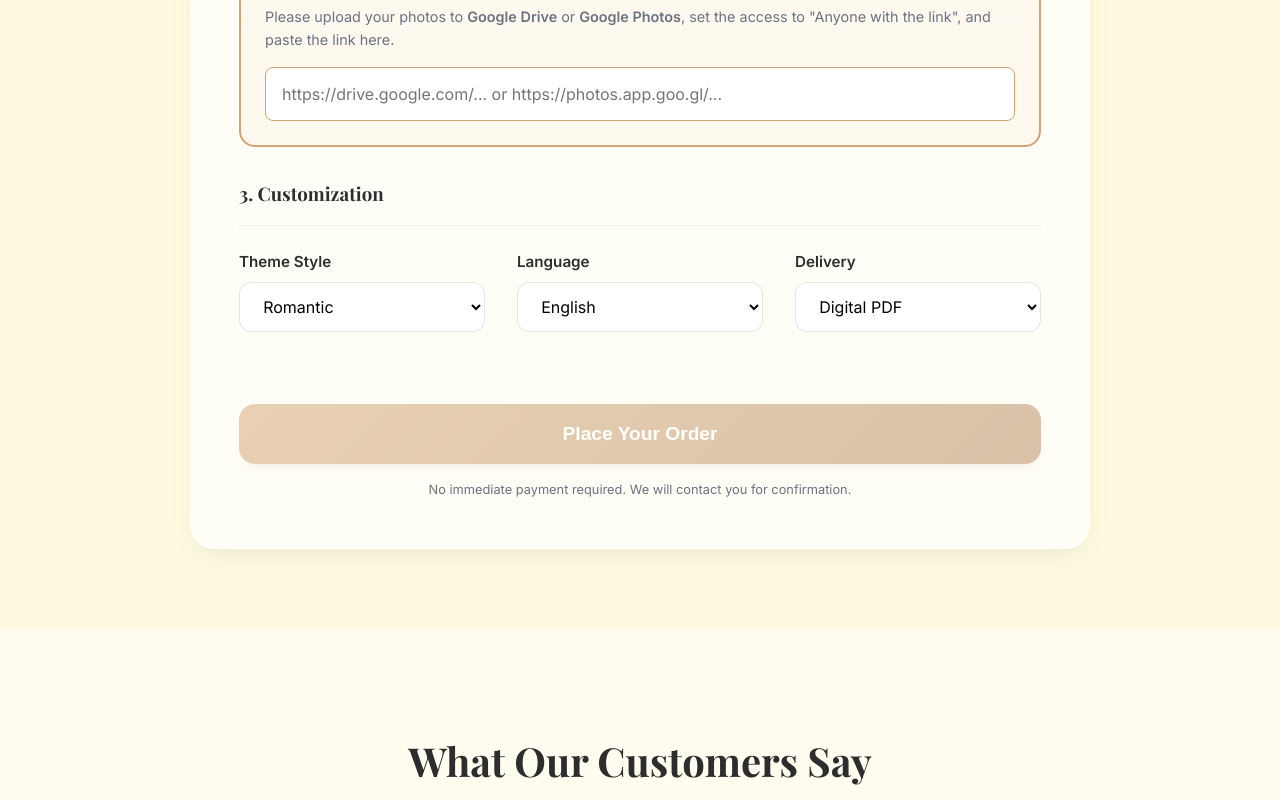
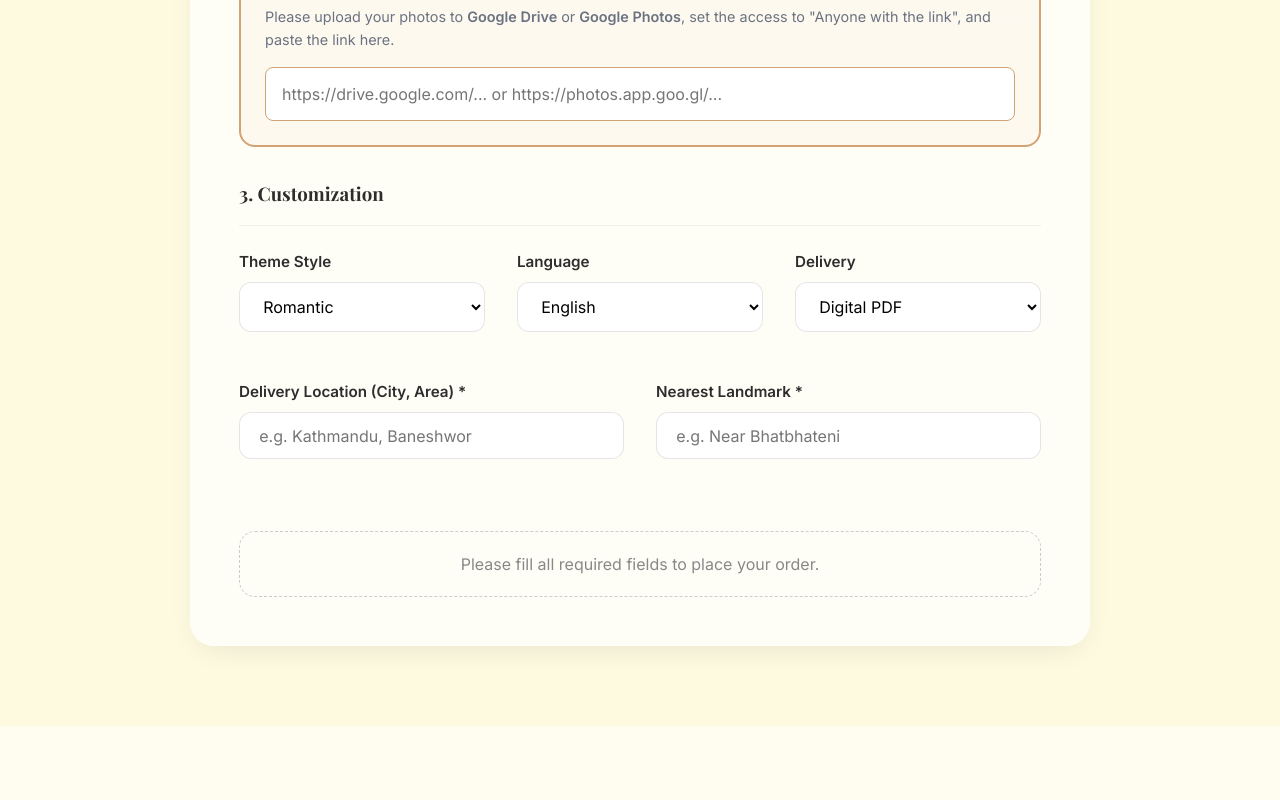
Before and after one commit to Simant-ui/MagzineNepal, a Next.js app: page / in a window 1280 px wide. Shown: the part 3569-4369 px from the top of the page. Built offline with nearby package versions, Linux system fonts and the light colour scheme; a web font is replaced by a local one.

Commit message:
Integrated Supabase for permanent order storage, added delivery details, optimized form UX

```diff
--- a/package.json
+++ b/package.json
@@ -9,6 +9,7 @@
     "lint": "eslint"
   },
   "dependencies": {
+    "@supabase/supabase-js": "^2.105.1",
     "emailjs-com": "^3.2.0",
     "framer-motion": "^12.38.0",
     "lucide-react": "^1.14.0",
--- a/src/app/api/order/route.js
+++ b/src/app/api/order/route.js
@@ -4,7 +4,7 @@ import nodemailer from 'nodemailer';
 export async function POST(req) {
   try {
     const body = await req.json();
-    const { fullName, phone, email, occasion, otherOccasion, pages, description, theme, language, delivery, totalPrice, driveLink } = body;
+    const { fullName, phone, email, occasion, otherOccasion, pages, description, theme, language, delivery, totalPrice, driveLink, deliveryLocation, nearestLandmark } = body;
 
     const finalOccasion = occasion === 'other' ? otherOccasion : occasion;
 
@@ -57,6 +57,10 @@ export async function POST(req) {
             <p><strong>Delivery Preference:</strong> ${delivery}</p>
             <p style="font-size: 1.2rem; background: #fffdf0; padding: 10px; border-radius: 5px;"><strong>Total Price:</strong> Rs. ${totalPrice}</p>
 
+            <h2 style="color: #d4a373; border-bottom: 2px solid #f0e2d3; padding-bottom: 10px;">Delivery Details</h2>
+            <p><strong>Delivery Location:</strong> ${deliveryLocation || 'N/A'}</p>
+            <p><strong>Nearest Landmark:</strong> ${nearestLandmark || 'N/A'}</p>
+
             <h2 style="color: #d4a373; border-bottom: 2px solid #f0e2d3; padding-bottom: 10px;">Photos Access</h2>
             <p><strong>Link:</strong> ${driveLink ? `<a href="${driveLink}" style="color: #d4a373; font-weight: bold; text-decoration: underline;">${driveLink}</a>` : 'N/A'}</p>
 
--- a/src/components/Footer.js
+++ b/src/components/Footer.js
@@ -1,6 +1,20 @@
 "use client";
 import React from 'react';
-import { MessageCircle, Mail, Phone, MapPin, Facebook, Instagram } from 'lucide-react';
+import { MessageCircle, Mail, Phone, MapPin } from 'lucide-react';
+
+const FacebookIcon = ({ size = 24, color = "currentColor" }) => (
+  <svg xmlns="http://www.w3.org/2000/svg" width={size} height={size} viewBox="0 0 24 24" fill="none" stroke={color} strokeWidth="2" strokeLinecap="round" strokeLinejoin="round">
+    <path d="M18 2h-3a5 5 0 0 0-5 5v3H7v4h3v8h4v-8h3l1-4h-4V7a1 1 0 0 1 1-1h3z"></path>
+  </svg>
+);
+
+const InstagramIcon = ({ size = 24, color = "currentColor" }) => (
+  <svg xmlns="http://www.w3.org/2000/svg" width={size} height={size} viewBox="0 0 24 24" fill="none" stroke={color} strokeWidth="2" strokeLinecap="round" strokeLinejoin="round">
+    <rect x="2" y="2" width="20" height="20" rx="5" ry="5"></rect>
+    <path d="M16 11.37A4 4 0 1 1 12.63 8 4 4 0 0 1 16 11.37z"></path>
+    <line x1="17.5" y1="6.5" x2="17.51" y2="6.5"></line>
+  </svg>
+);
 
 const Footer = () => {
   return (
@@ -37,10 +51,10 @@ const Footer = () => {
 
             <div style={{ display: 'flex', gap: '1.5rem', marginTop: '1.5rem' }}>
               <a href="https://www.facebook.com/share/18QK1uAu2Y/?mibextid=wwXIfr" target="_blank" rel="noopener noreferrer" style={{ color: '#fff', transition: 'var(--transition)' }}>
-                <Facebook size={24} />
+                <FacebookIcon size={24} />
               </a>
               <a href="https://www.instagram.com/magzine.np?igsh=ZXYxcnowNXhsZjZ0" target="_blank" rel="noopener noreferrer" style={{ color: '#fff', transition: 'var(--transition)' }}>
-                <Instagram size={24} />
+                <InstagramIcon size={24} />
               </a>
             </div>
           </div>
--- a/src/components/OrderForm.js
+++ b/src/components/OrderForm.js
@@ -15,12 +15,15 @@ const OrderForm = () => {
     delivery: 'printed',
     pages: 8,
     driveLink: '',
-    otherOccasion: ''
+    otherOccasion: '',
+    deliveryLocation: '',
+    nearestLandmark: ''
   });
 
   const totalPrice = formData.pages * 105;
 
   const [submitted, setSubmitted] = useState(false);
+  const [isLoading, setIsLoading] = useState(false);
 
   const handleChange = (e) => {
     if (e.target.name === 'phone') {
@@ -50,10 +53,13 @@ const OrderForm = () => {
 
     // Create order object
     const newOrder = {
+      id: Date.now().toString(),
       ...formData,
       date: new Date().toISOString(),
       totalPrice: totalPrice
     };
+
+    setIsLoading(true);
 
     // Save to server-side persistence (for cross-device access)
     try {
@@ -72,28 +78,28 @@ const OrderForm = () => {
       localStorage.setItem('magzine_orders', JSON.stringify([...existingOrders, newOrder]));
     } catch (e) { console.error(e); }
 
-    // Send email notification
-    setIsLoading(true);
+    // Send email notification in background so user doesn't have to wait
     fetch('/api/order', {
       method: 'POST',
       headers: { 'Content-Type': 'application/json' },
       body: JSON.stringify(newOrder)
-    }).then(async res => {
-      const data = await res.json();
-      if (!res.ok || !data.success) {
-        console.error('Failed to send email notification:', data.error);
-        alert("Wait! Your order was saved locally, but we couldn't send the email to the admin. Error: " + (data.error || 'Unknown error'));
-      } else {
-        console.log('Email sent successfully!');
-      }
-    }).catch(err => {
-      console.error('Error calling email API:', err);
-      alert("Network Error: Could not reach the email server. Please check your internet.");
-    });
+    }).then(res => res.json()).then(data => {
+      if (!data.success) console.error('Failed to send email:', data.error);
+    }).catch(err => console.error('Error calling email API:', err));
 
     console.log('Order Saved & Email Sent:', newOrder);
+    setIsLoading(false);
     setSubmitted(true);
   };
+
+  const isFormComplete =
+    formData.fullName &&
+    formData.email &&
+    formData.phone.length === 10 &&
+    formData.deliveryLocation &&
+    formData.nearestLandmark &&
+    (formData.driveLink.includes('google.com') || formData.driveLink.includes('goo.gl')) &&
+    (formData.occasion !== 'other' || formData.otherOccasion);
 
   if (submitted) {
     return (
@@ -286,22 +292,30 @@ const OrderForm = () => {
             </div>
           </div>
 
-          <div style={{ textAlign: 'center', marginTop: '3rem' }}>
+          <div className="grid grid-2" style={{ marginTop: '1.5rem' }}>
+            <div className="input-group">
+              <label>Delivery Location (City, Area) *</label>
+              <input type="text" name="deliveryLocation" required placeholder="e.g. Kathmandu, Baneshwor" value={formData.deliveryLocation} onChange={handleChange} />
+            </div>
+            <div className="input-group">
+              <label>Nearest Landmark *</label>
+              <input type="text" name="nearestLandmark" required placeholder="e.g. Near Bhatbhateni" value={formData.nearestLandmark} onChange={handleChange} />
+            </div>
+          </div>
+
+          {isFormComplete ? (
+            <motion.div
+              initial={{ opacity: 0, y: 20 }}
+              animate={{ opacity: 1, y: 0 }}
+              style={{ textAlign: 'center', marginTop: '3rem' }}
+            >
               <motion.button
                 type="submit"
                 className="btn-primary"
-              disabled={
-                !formData.fullName ||
-                !formData.email ||
-                formData.phone.length !== 10 ||
-                (!formData.driveLink.includes('google.com') && !formData.driveLink.includes('goo.gl')) ||
-                (formData.occasion === 'other' && !formData.otherOccasion)
-              }
+                disabled={isLoading}
                 animate={{
-                scale: (!formData.fullName || !formData.email || formData.phone.length !== 10 || (!formData.driveLink.includes('google.com') && !formData.driveLink.includes('goo.gl')) || (formData.occasion === 'other' && !formData.otherOccasion)) ? 1 : [1, 1.02, 1],
-                boxShadow: (!formData.fullName || !formData.email || formData.phone.length !== 10 || (!formData.driveLink.includes('google.com') && !formData.driveLink.includes('goo.gl')) || (formData.occasion === 'other' && !formData.otherOccasion))
-                  ? 'none'
-                  : '0 0 20px rgba(212, 163, 115, 0.4)'
+                  scale: [1, 1.02, 1],
+                  boxShadow: '0 0 20px rgba(212, 163, 115, 0.4)'
                 }}
                 transition={{
                   duration: 2,
@@ -311,19 +325,24 @@ const OrderForm = () => {
                 style={{
                   width: '100%',
                   fontSize: '1.2rem',
-                opacity: (!formData.fullName || !formData.email || formData.phone.length !== 10 || (!formData.driveLink.includes('google.com') && !formData.driveLink.includes('goo.gl')) || (formData.occasion === 'other' && !formData.otherOccasion)) ? 0.5 : 1,
-                cursor: (!formData.fullName || !formData.email || formData.phone.length !== 10 || (!formData.driveLink.includes('google.com') && !formData.driveLink.includes('goo.gl')) || (formData.occasion === 'other' && !formData.otherOccasion)) ? 'not-allowed' : 'pointer',
+                  cursor: isLoading ? 'not-allowed' : 'pointer',
+                  opacity: isLoading ? 0.7 : 1,
                   border: 'none',
                   padding: '1.2rem',
                   borderRadius: 'var(--radius-md)'
                 }}
               >
-              Place Your Order
+                {isLoading ? 'Processing...' : 'Place Your Order'}
               </motion.button>
               <p style={{ marginTop: '1rem', fontSize: '0.8rem', color: 'var(--text-muted)' }}>
                 No immediate payment required. We will contact you for confirmation.
               </p>
+            </motion.div>
+          ) : (
+            <div style={{ textAlign: 'center', marginTop: '3rem', padding: '1.2rem', border: '1px dashed #ccc', borderRadius: 'var(--radius-md)' }}>
+              <p style={{ color: '#888', margin: 0 }}>Please fill all required fields to place your order.</p>
             </div>
+          )}
         </motion.form>
       </div>
     </section>
--- a/src/components/OrdersModal.js
+++ b/src/components/OrdersModal.js
@@ -16,8 +16,12 @@ const OrdersModal = ({ isOpen, onClose }) => {
       try {
         const response = await fetch('/api/orders');
         const data = await response.json();
+        const serverOrders = Array.isArray(data) ? data : [];
+
         // Combine with local storage if needed, but primary source is server
-        setOrders(data.reverse());
+        const saved = JSON.parse(localStorage.getItem('magzine_orders') || '[]');
+        const merged = [...saved.filter(l => !serverOrders.some(d => d.id === l.id)), ...serverOrders];
+        setOrders(merged.reverse());
       } catch (error) {
         console.error('Failed to fetch orders from server:', error);
         // Fallback to local storage
@@ -221,6 +225,18 @@ const OrdersModal = ({ isOpen, onClose }) => {
                         {selectedOrder.occasion === 'other' ? selectedOrder.otherOccasion : selectedOrder.occasion}
                       </p>
                     </div>
+                    {selectedOrder.deliveryLocation && (
+                      <div className="glass" style={{ padding: '1rem', borderRadius: '10px' }}>
+                        <p style={{ fontSize: '0.8rem', color: 'var(--text-muted)' }}>Delivery Location</p>
+                        <p style={{ fontWeight: '600' }}>{selectedOrder.deliveryLocation}</p>
+                      </div>
+                    )}
+                    {selectedOrder.nearestLandmark && (
+                      <div className="glass" style={{ padding: '1rem', borderRadius: '10px' }}>
+                        <p style={{ fontSize: '0.8rem', color: 'var(--text-muted)' }}>Nearest Landmark</p>
+                        <p style={{ fontWeight: '600' }}>{selectedOrder.nearestLandmark}</p>
+                      </div>
+                    )}
                   </div>
 
                   <div style={{ marginBottom: '2rem' }}>
--- /dev/null
+++ b/src/lib/supabase.js
@@ -0,0 +1,6 @@
+import { createClient } from '@supabase/supabase-js';
+
+const supabaseUrl = process.env.NEXT_PUBLIC_SUPABASE_URL || '';
+const supabaseAnonKey = process.env.NEXT_PUBLIC_SUPABASE_ANON_KEY || '';
+
+export const supabase = createClient(supabaseUrl, supabaseAnonKey);
```
Also changed, not shown: src/app/api/orders/route.js (+37 -43 lines), 1 other file (tests, documents, lock files or other folders). Lines whose indentation alone changed are shown as unchanged.
